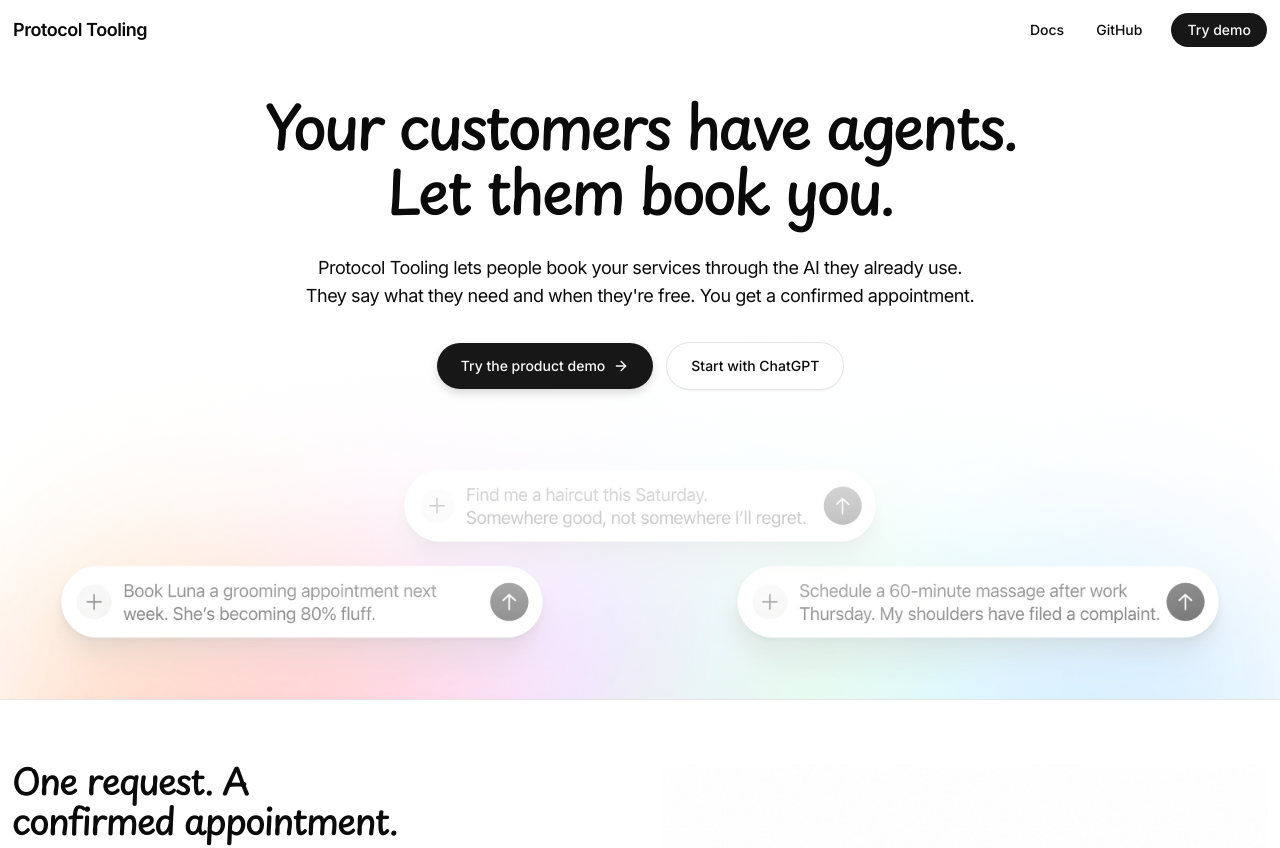
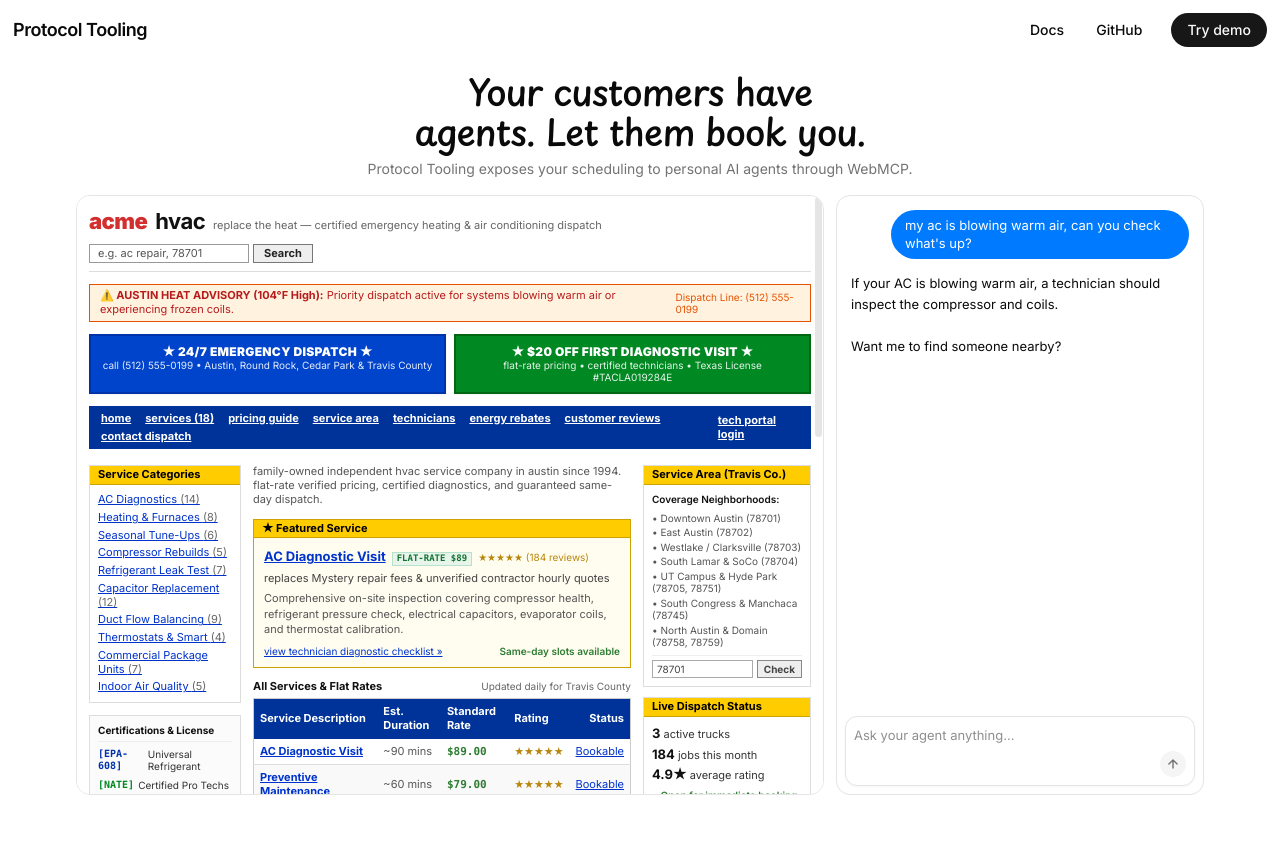
Before and after one commit to robertonevarez/fullcalendar-webmcp, a Next.js app: page / in a window 1280 px wide. Shown: the top 848 px of the page. After the commit the page ends 827 px from the top, so only its background shows below. Built offline with nearby package versions, Linux system fonts and the light colour scheme.

Commit message:
feat(home): embed product demo as homepage hero centerpiece, remove background image, and hide non-hero sections

```diff
--- a/src/app/page.tsx
+++ b/src/app/page.tsx
@@ -1,11 +1,5 @@
 import type { Metadata } from 'next';
 import { Hero } from '@/components/hero';
-import {
-  BookingFunnelsSection,
-  BusinessControlSection,
-  ClosingCtaSection,
-  LiveInteractionSection,
-} from '@/components/home-sections';
 
 export const metadata: Metadata = {
   title: 'Protocol Tooling — Make your business bookable by AI agents',
@@ -23,10 +17,6 @@
   return (
     <main>
       <Hero />
-      <LiveInteractionSection />
-      <BookingFunnelsSection />
-      <BusinessControlSection />
-      <ClosingCtaSection />
     </main>
   );
 }
--- a/src/components/hero.tsx
+++ b/src/components/hero.tsx
@@ -1,79 +1,55 @@
-import Link from 'next/link';
-import { ArrowRight } from 'lucide-react';
-import { HeroImageBackground } from '@/components/hero-image-background';
-import { Button } from '@/components/ui/button';
+'use client';
+
+import { useState } from 'react';
+import { CustomerConversation } from '@/components/demo/customer-conversation';
+import { cloneDemoConfig } from '@/demo/normalize';
+import { getDefaultPreset } from '@/demo/presets';
+import { CANONICAL_WALKTHROUGH_SCRIPT } from '@/demo/walkthrough';
 import { playpenSansHebrew } from '@/lib/fonts';
 import { ds, spacing } from '@/lib/design-system';
 import { cn } from '@/lib/utils';
 
-const DEMO_URL = '/demo';
-const WEBMCP_DEMO_URL = '/businesses/acme-hvac';
+export function Hero() {
+  const [sessionKey] = useState(0);
+  const preset = getDefaultPreset();
+  const config = cloneDemoConfig(preset.config);
 
-const heroScrim =
-  'bg-[linear-gradient(to_bottom,oklch(1_0_0/0.98)_0%,oklch(1_0_0/0.88)_18%,oklch(1_0_0/0.68)_38%,oklch(1_0_0/0.38)_58%,oklch(1_0_0/0.14)_72%,transparent_88%)]';
-const heroCopyGlow =
-  'bg-[radial-gradient(ellipse_110%_90%_at_50%_24%,oklch(1_0_0/0.98)_0%,oklch(1_0_0/0.88)_30%,oklch(1_0_0/0.58)_55%,oklch(1_0_0/0.22)_78%,transparent_94%)]';
-
-export function Hero() {
   return (
-    <section className="relative flex h-[80svh] w-full items-start overflow-hidden border-b bg-background">
-      <HeroImageBackground className="z-0" opacity={0.8} />
-      <div
-        aria-hidden
-        className={cn('pointer-events-none absolute inset-0 z-[1]', heroScrim)}
-      />
-      <div
-        aria-hidden
-        className={cn('pointer-events-none absolute inset-0 z-[2]', heroCopyGlow)}
-      />
-
+    <section className="relative flex w-full flex-col overflow-hidden bg-background">
       <div
         className={cn(
-          'relative z-10 w-full',
+          'relative z-10 mx-auto flex w-full max-w-6xl flex-col',
           ds.layout.container,
           spacing.page,
-          'pt-8 pb-10 md:pt-10 md:pb-12',
+          'pt-3 pb-6 md:pt-4 md:pb-8',
         )}
       >
-        <div className="relative mx-auto max-w-4xl">
-          <div className="relative flex flex-col items-center gap-4 text-center md:gap-6">
+        {/* Compact Hero Header Copy */}
+        <div className="mx-auto mb-3 max-w-2xl text-center md:mb-4">
           <h1
             className={cn(
               playpenSansHebrew.className,
-                'text-4xl font-medium tracking-tighter text-balance md:text-5xl lg:text-6xl lg:leading-[1.08]',
+              'text-2xl font-medium tracking-tight text-balance md:text-3xl lg:text-4xl lg:leading-[1.1]',
             )}
           >
-              Your customers have agents.
-              <br />
-              Let them book you.
+            Your customers have agents. Let them book you.
           </h1>
 
-            <p className="max-w-2xl text-base font-normal tracking-tight text-balance md:text-lg">
-              Protocol Tooling lets people book your services through the AI they already use. They say
-              what they need and when they&apos;re free. You get a confirmed appointment.
+          <p className="mt-1 text-xs text-muted-foreground md:text-sm">
+            Protocol Tooling exposes your scheduling to personal AI agents through WebMCP.
           </p>
+        </div>
 
-            <div className={cn('flex flex-wrap items-center justify-center pt-2', spacing.gap)}>
-              <Button
-                nativeButton={false}
-                render={<Link href={DEMO_URL} />}
-                size="xl"
-                className="drop-shadow-lg"
+        {/* Product Demo Centerpiece */}
+        <div
+          className="flex min-h-0 h-[72svh] max-h-[82svh] flex-col md:h-[75svh]"
+          aria-label="Product demo"
         >
-                Try the product demo
-                <ArrowRight />
-              </Button>
-              <Button
-                nativeButton={false}
-                render={<Link href={WEBMCP_DEMO_URL} />}
-                size="xl"
-                variant="outline"
-                className="bg-background"
-              >
-                Start with ChatGPT
-              </Button>
-            </div>
-          </div>
+          <CustomerConversation
+            key={sessionKey}
+            config={config}
+            script={CANONICAL_WALKTHROUGH_SCRIPT}
+          />
         </div>
       </div>
     </section>
```
Lines whose indentation alone changed are shown as unchanged.
